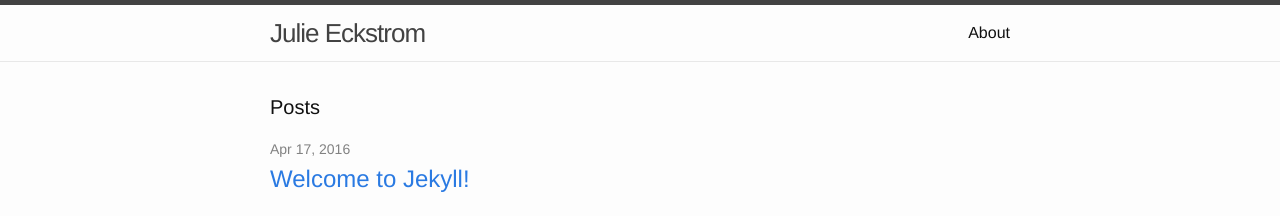
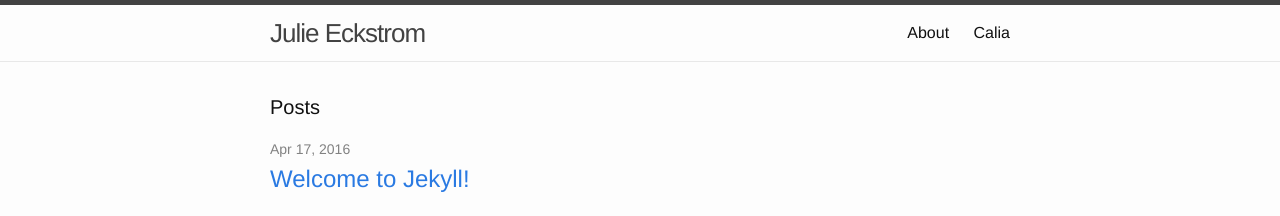
Before and after one commit to julieeckstrom/julieeckstrom.github.io, a Jekyll site: the page built from index.html, in a window 1280 px wide. Shown: the top 216 px of the page. Built offline with Jekyll 4.4.1, drawn with Linux system fonts in a browser that asks for light colours.

Commit message:
Created projects folder in pages directory

```diff
--- a/_config.yml
+++ b/_config.yml
@@ -16,7 +16,6 @@
 url: "http://julieeckstrom.com" # the base hostname & protocol for your site
 twitter_username: julieeckstrom
 github_username:  julieeckstrom
-include: ["_projects"]
 include: ["_pages"]
 
 # Build settings
--- a/index.html
+++ b/index.html
@@ -19,7 +19,7 @@
   </ul>
 
   <ul class="post-list">
-    {% for project in site.projects %}
+    {% for project in site.pages.projects %}
       <li>
 
         <h2>
```
Also changed, not shown: _pages/projects/calia.markdown (renamed from _projects/calia.markdown).
